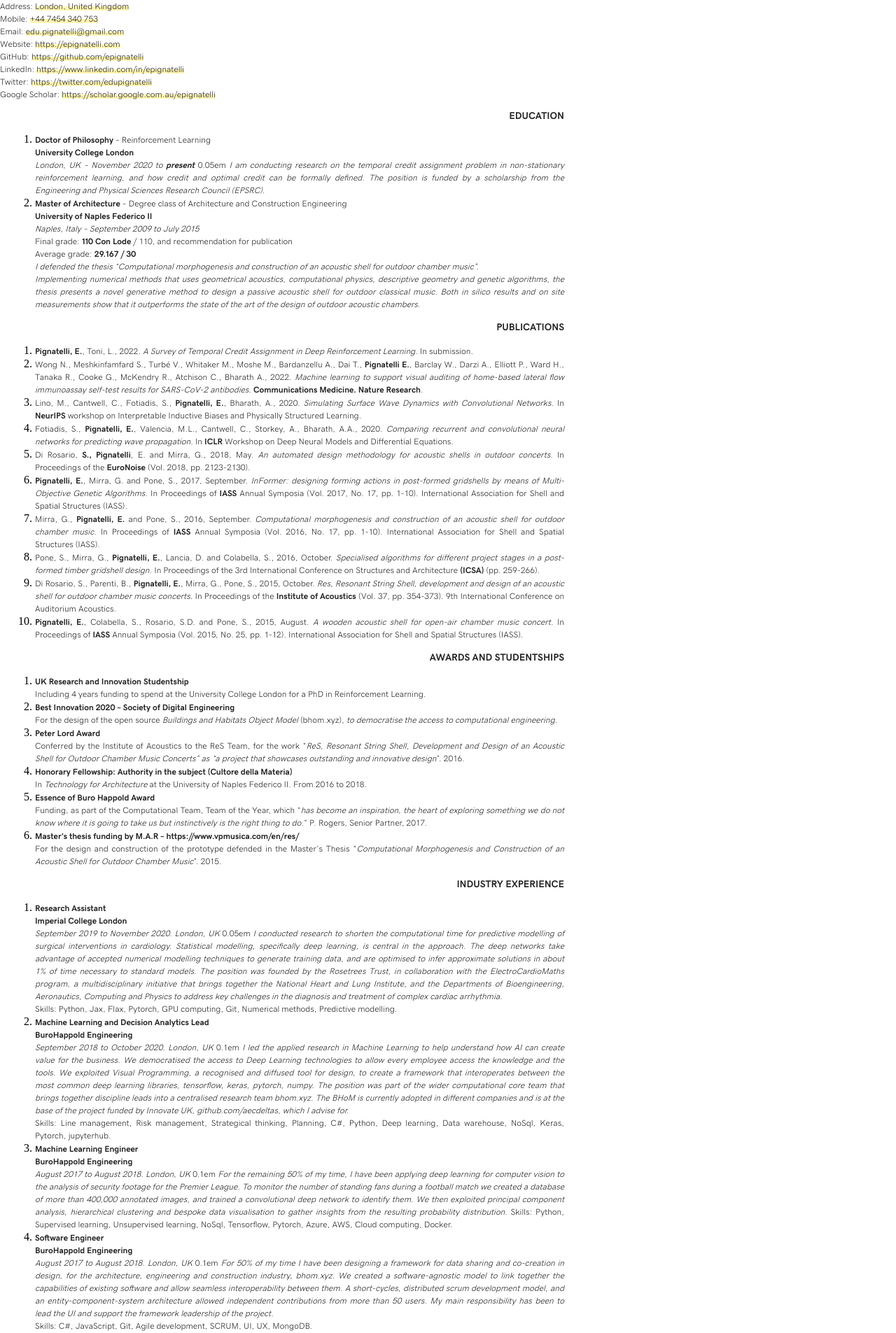
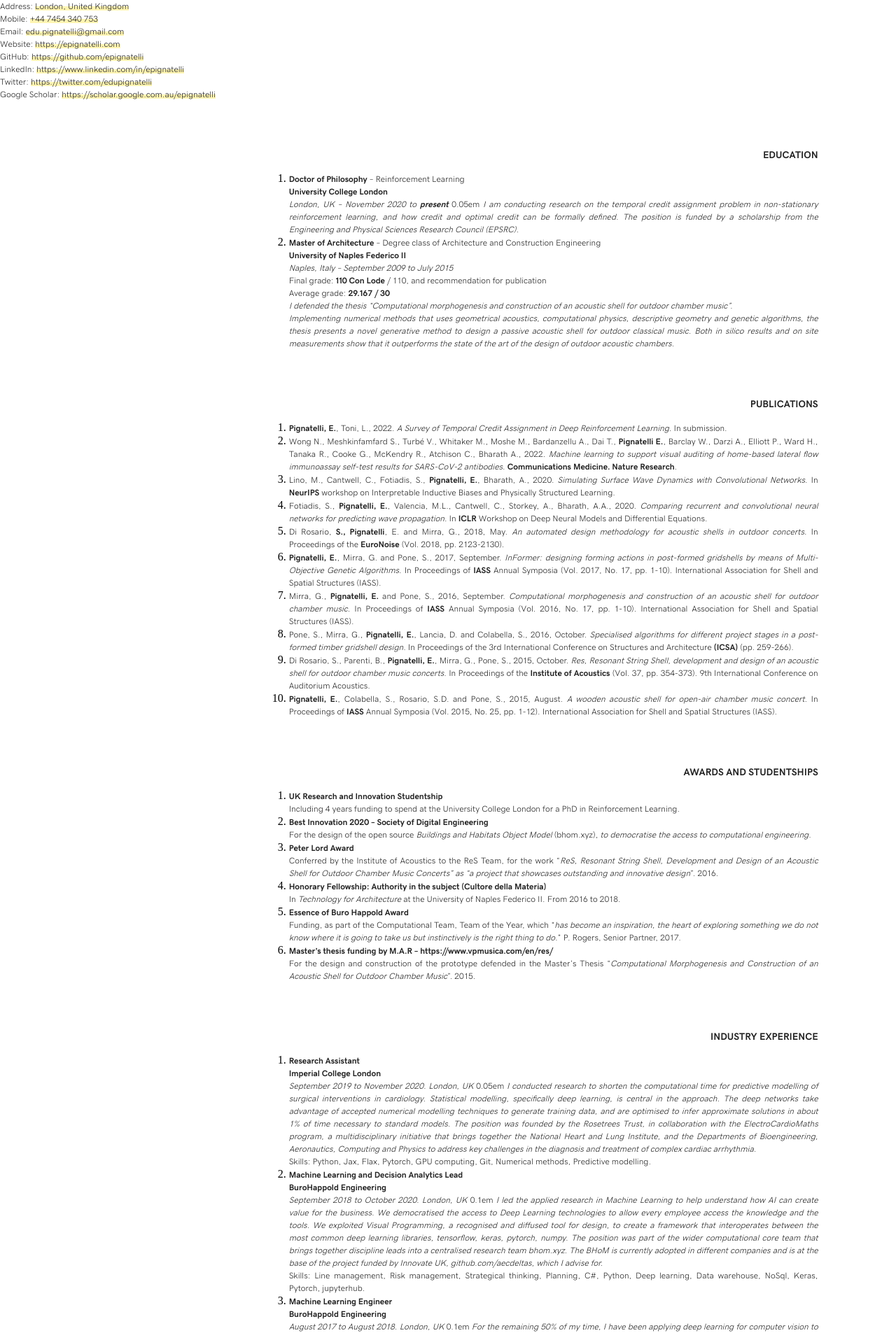
Before and after one commit to epignatelli/epignatelli.github.io, a Jekyll site: the page built from cv.html, in a window 1280 px wide. Shown: the top 1905 px of the page at 70% size. Built offline with Jekyll 4.4.1, drawn with Linux system fonts in a browser that asks for light colours; nearby versions of some CDN libraries.

Commit message:
push-4-of-12 to sections

```diff
--- a/_sass/_main.scss
+++ b/_sass/_main.scss
@@ -128,12 +128,14 @@ hr {
 h1.unnumbered {
   direction: rtl;
   font-weight: bold;
-  margin-top: 1em
+  margin-top: 5em;
+  @extend .left;
 }
 section {
   @extend .col;
   @extend .col-9-of-12;
   @extend .col-s-4-of-4;
+  @extend .push-4-of-12;
   @extend .s-un-push;
 }
 
```
Also changed, not shown: .github/workflows/cv.yml.
